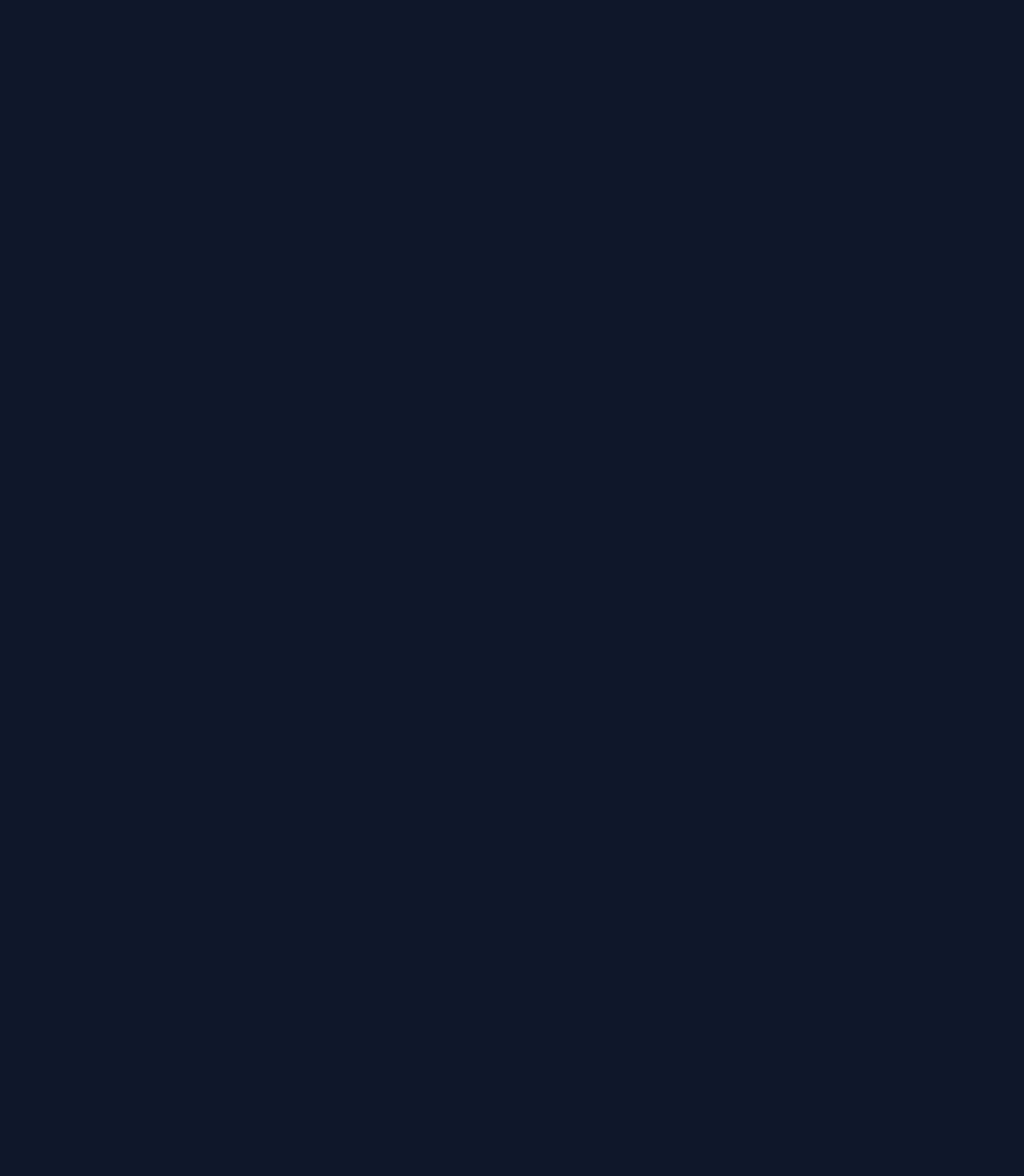
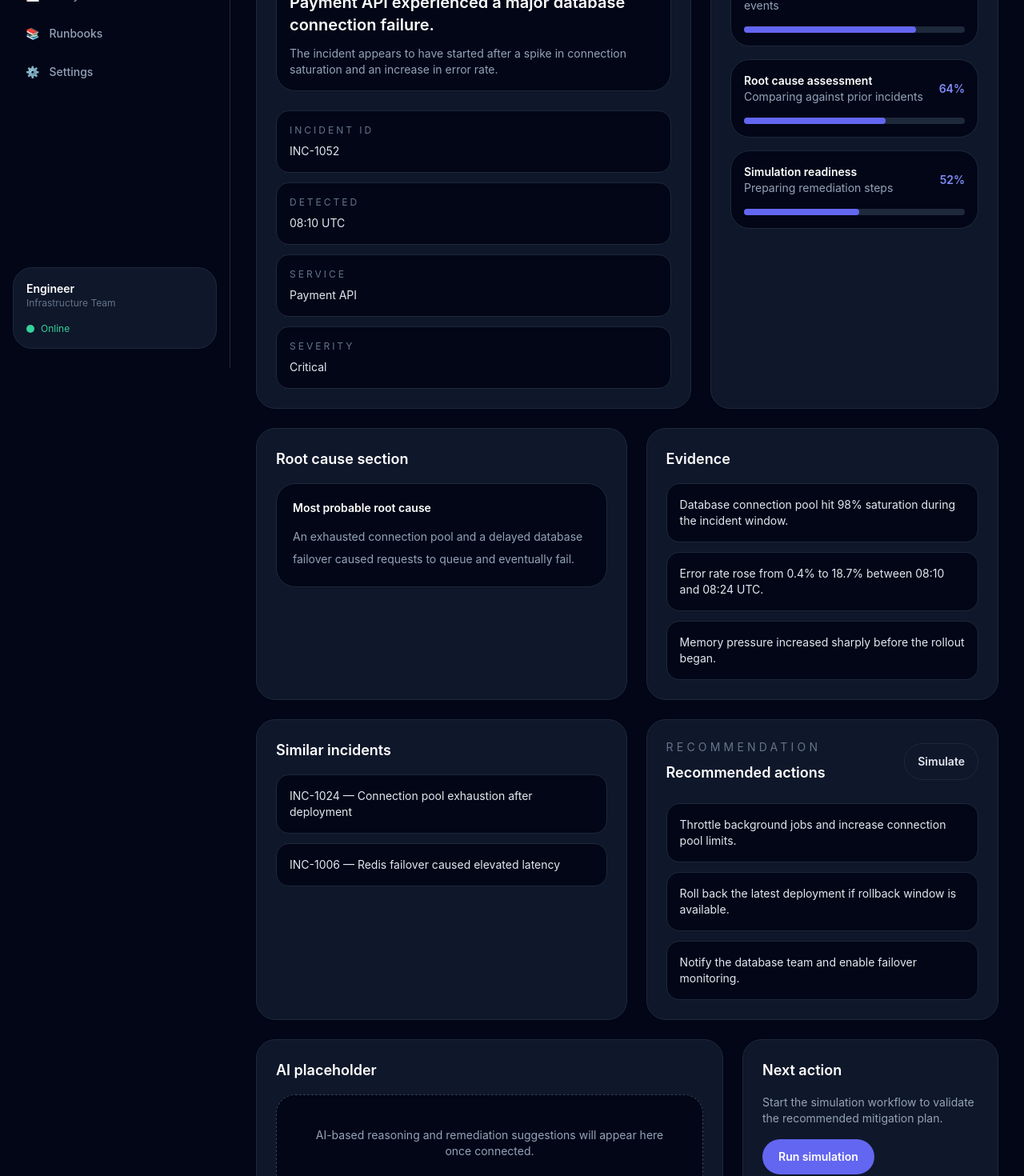
Before and after one commit to susmittha21/ChronosOps, a React app in the folder frontend/: page /analysis in a window 1280 px wide. Before the commit this address had no page. Shown: the part 340-1810 px from the top of the page at 80% size. Before the commit the page ends 800 px from the top, so only its background shows below. Built offline with nearby package versions, Linux system fonts and the light colour scheme; the HTML template or start-up script is replaced by a standard one.

Commit message:
feat(frontend): implement incident analysis page

```diff
--- a/frontend/src/App.jsx
+++ b/frontend/src/App.jsx
@@ -1,6 +1,7 @@
 import { BrowserRouter, Route, Routes } from 'react-router-dom'
 import Dashboard from './pages/Dashboard.jsx'
 import NewIncident from './pages/NewIncident.jsx'
+import IncidentAnalysis from './pages/IncidentAnalysis.jsx'
 
 function App() {
   return (
@@ -8,6 +9,7 @@ function App() {
       <Routes>
         <Route path="/" element={<Dashboard />} />
         <Route path="/new" element={<NewIncident />} />
+        <Route path="/analysis" element={<IncidentAnalysis />} />
       </Routes>
     </BrowserRouter>
   )
--- /dev/null
+++ b/frontend/src/components/analysis/EvidenceList.jsx
@@ -0,0 +1,13 @@
+function EvidenceList({ items }) {
+  return (
+    <ul className="space-y-3">
+      {items.map((item) => (
+        <li key={item} className="rounded-2xl border border-slate-800 bg-slate-950 p-4 text-sm text-slate-200">
+          {item}
+        </li>
+      ))}
+    </ul>
+  )
+}
+
+export default EvidenceList
--- /dev/null
+++ b/frontend/src/components/analysis/InfoList.jsx
@@ -0,0 +1,14 @@
+function InfoList({ items }) {
+  return (
+    <ul className="space-y-3">
+      {items.map((item) => (
+        <li key={item.label} className="rounded-2xl border border-slate-800 bg-slate-950 p-4">
+          <p className="text-xs uppercase tracking-[0.25em] text-slate-500">{item.label}</p>
+          <p className="mt-2 text-sm text-slate-200">{item.value}</p>
+        </li>
+      ))}
+    </ul>
+  )
+}
+
+export default InfoList
--- /dev/null
+++ b/frontend/src/components/analysis/ProgressCard.jsx
@@ -0,0 +1,18 @@
+function ProgressCard({ title, subtitle, progress }) {
+  return (
+    <div className="rounded-3xl border border-slate-800 bg-slate-950 p-4">
+      <div className="flex items-center justify-between gap-4">
+        <div>
+          <p className="text-sm font-semibold text-white">{title}</p>
+          <p className="text-sm text-slate-400">{subtitle}</p>
+        </div>
+        <span className="text-sm font-semibold text-indigo-400">{progress}%</span>
+      </div>
+      <div className="mt-4 h-2 rounded-full bg-slate-800">
+        <div className="h-2 rounded-full bg-indigo-500" style={{ width: `${progress}%` }} />
+      </div>
+    </div>
+  )
+}
+
+export default ProgressCard
--- /dev/null
+++ b/frontend/src/components/analysis/RecommendationPanel.jsx
@@ -0,0 +1,25 @@
+import Button from '../ui/Button.jsx'
+
+function RecommendationPanel({ title, items }) {
+  return (
+    <div className="rounded-3xl border border-slate-800 bg-slate-900 p-6 shadow-sm">
+      <div className="flex items-center justify-between gap-4">
+        <div>
+          <p className="text-sm uppercase tracking-[0.3em] text-slate-500">Recommendation</p>
+          <h3 className="mt-2 text-lg font-semibold text-white">{title}</h3>
+        </div>
+        <Button variant="secondary">Simulate</Button>
+      </div>
+
+      <ul className="mt-6 space-y-3">
+        {items.map((item) => (
+          <li key={item} className="rounded-2xl border border-slate-800 bg-slate-950 p-4 text-sm text-slate-200">
+            {item}
+          </li>
+        ))}
+      </ul>
+    </div>
+  )
+}
+
+export default RecommendationPanel
--- /dev/null
+++ b/frontend/src/pages/IncidentAnalysis.jsx
@@ -0,0 +1,117 @@
+import Sidebar from '../components/layout/Sidebar.jsx'
+import Topbar from '../components/layout/Topbar.jsx'
+import Card from '../components/ui/Card.jsx'
+import SectionHeader from '../components/ui/SectionHeader.jsx'
+import ProgressCard from '../components/analysis/ProgressCard.jsx'
+import InfoList from '../components/analysis/InfoList.jsx'
+import EvidenceList from '../components/analysis/EvidenceList.jsx'
+import RecommendationPanel from '../components/analysis/RecommendationPanel.jsx'
+
+const incidentInfo = [
+  { label: 'Incident ID', value: 'INC-1052' },
+  { label: 'Detected', value: '08:10 UTC' },
+  { label: 'Service', value: 'Payment API' },
+  { label: 'Severity', value: 'Critical' },
+]
+
+const evidence = [
+  'Database connection pool hit 98% saturation during the incident window.',
+  'Error rate rose from 0.4% to 18.7% between 08:10 and 08:24 UTC.',
+  'Memory pressure increased sharply before the rollout began.',
+]
+
+const similarIncidents = [
+  'INC-1024 — Connection pool exhaustion after deployment',
+  'INC-1006 — Redis failover caused elevated latency',
+]
+
+const recommendations = [
+  'Throttle background jobs and increase connection pool limits.',
+  'Roll back the latest deployment if rollback window is available.',
+  'Notify the database team and enable failover monitoring.',
+]
+
+function IncidentAnalysis() {
+  return (
+    <div className="min-h-screen bg-slate-950 text-slate-100">
+      <div className="lg:flex">
+        <Sidebar />
+        <div className="flex-1 lg:min-w-0">
+          <Topbar />
+          <main className="space-y-6 px-4 py-6 lg:px-8 lg:py-8">
+            <section className="grid gap-6 xl:grid-cols-[minmax(0,1fr)_360px]">
+              <Card title="Incident details">
+                <div className="space-y-6">
+                  <div className="rounded-3xl border border-slate-800 bg-slate-950 p-4">
+                    <p className="text-sm uppercase tracking-[0.3em] text-slate-500">Summary</p>
+                    <h2 className="mt-3 text-xl font-semibold text-white">Payment API experienced a major database connection failure.</h2>
+                    <p className="mt-3 text-sm text-slate-400">
+                      The incident appears to have started after a spike in connection saturation and an increase in error rate.
+                    </p>
+                  </div>
+                  <InfoList items={incidentInfo} />
+                </div>
+              </Card>
+
+              <Card title="Analysis progress">
+                <div className="space-y-4">
+                  <ProgressCard title="Signal correlation" subtitle="Correlating service and database events" progress={78} />
+                  <ProgressCard title="Root cause assessment" subtitle="Comparing against prior incidents" progress={64} />
+                  <ProgressCard title="Simulation readiness" subtitle="Preparing remediation steps" progress={52} />
+                </div>
+              </Card>
+            </section>
+
+            <section className="grid gap-6 xl:grid-cols-[minmax(0,1fr)_minmax(320px,0.95fr)]">
+              <Card title="Root cause section">
+                <div className="rounded-3xl border border-slate-800 bg-slate-950 p-5">
+                  <p className="text-sm font-semibold text-white">Most probable root cause</p>
+                  <p className="mt-3 text-sm leading-7 text-slate-400">
+                    An exhausted connection pool and a delayed database failover caused requests to queue and eventually fail.
+                  </p>
+                </div>
+              </Card>
+
+              <Card title="Evidence">
+                <EvidenceList items={evidence} />
+              </Card>
+            </section>
+
+            <section className="grid gap-6 xl:grid-cols-[minmax(0,1fr)_minmax(320px,0.95fr)]">
+              <Card title="Similar incidents">
+                <ul className="space-y-3">
+                  {similarIncidents.map((item) => (
+                    <li key={item} className="rounded-2xl border border-slate-800 bg-slate-950 p-4 text-sm text-slate-200">
+                      {item}
+                    </li>
+                  ))}
+                </ul>
+              </Card>
+
+              <RecommendationPanel title="Recommended actions" items={recommendations} />
+            </section>
+
+            <section className="grid gap-6 lg:grid-cols-[minmax(0,1fr)_320px]">
+              <Card title="AI placeholder">
+                <div className="rounded-3xl border border-dashed border-slate-700 bg-slate-950 p-10 text-center text-sm text-slate-400">
+                  AI-based reasoning and remediation suggestions will appear here once connected.
+                </div>
+              </Card>
+
+              <Card title="Next action">
+                <div className="space-y-4">
+                  <p className="text-sm text-slate-400">Start the simulation workflow to validate the recommended mitigation plan.</p>
+                  <button className="inline-flex items-center justify-center rounded-3xl bg-indigo-500 px-5 py-3 text-sm font-semibold text-white transition hover:bg-indigo-400">
+                    Run simulation
+                  </button>
+                </div>
+              </Card>
+            </section>
+          </main>
+        </div>
+      </div>
+    </div>
+  )
+}
+
+export default IncidentAnalysis
```
